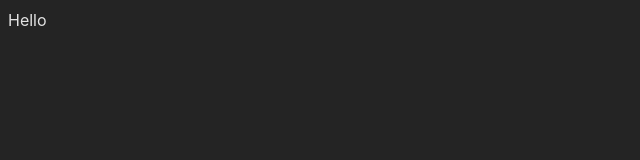
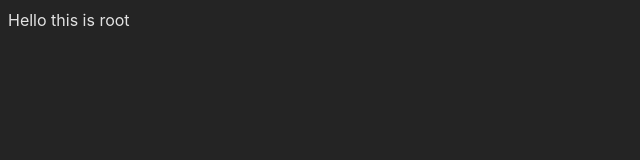
Before and after one commit to moniruzzaman01/tanstack_practices, a React (Vite) app: page / in a window 1280 px wide. Shown: the top 160 px of the page, without its empty margins (0-640 px from the left). Built offline with nearby package versions, Linux system fonts and the light colour scheme.

Commit message:
main branch fixed and router package added

```diff
--- a/src/Root.jsx
+++ b/src/Root.jsx
@@ -3,7 +3,7 @@ import { Outlet } from "react-router-dom";
 function Root() {
   return (
     <div>
-      Hello
+      Hello this is root
       <Outlet />
     </div>
   );
```
